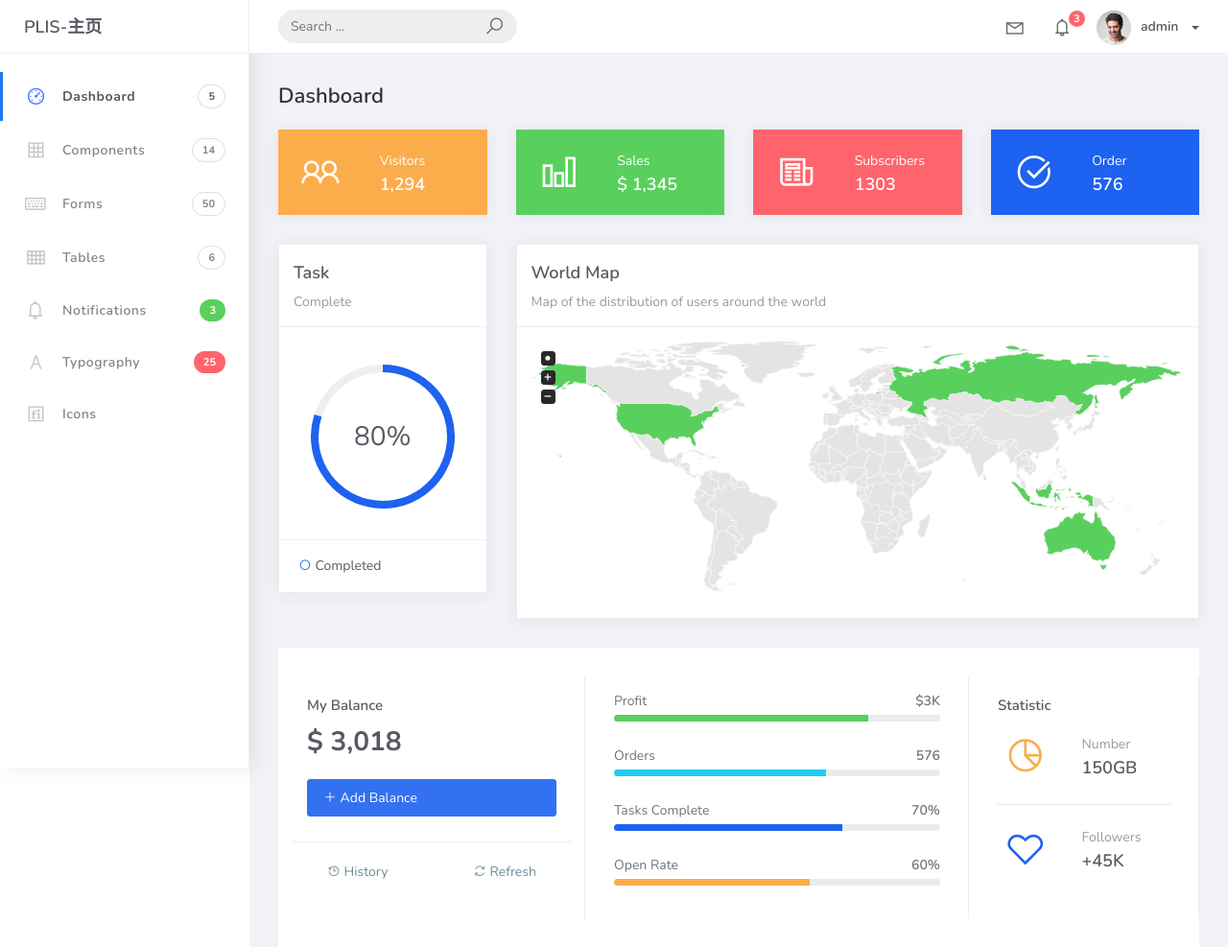
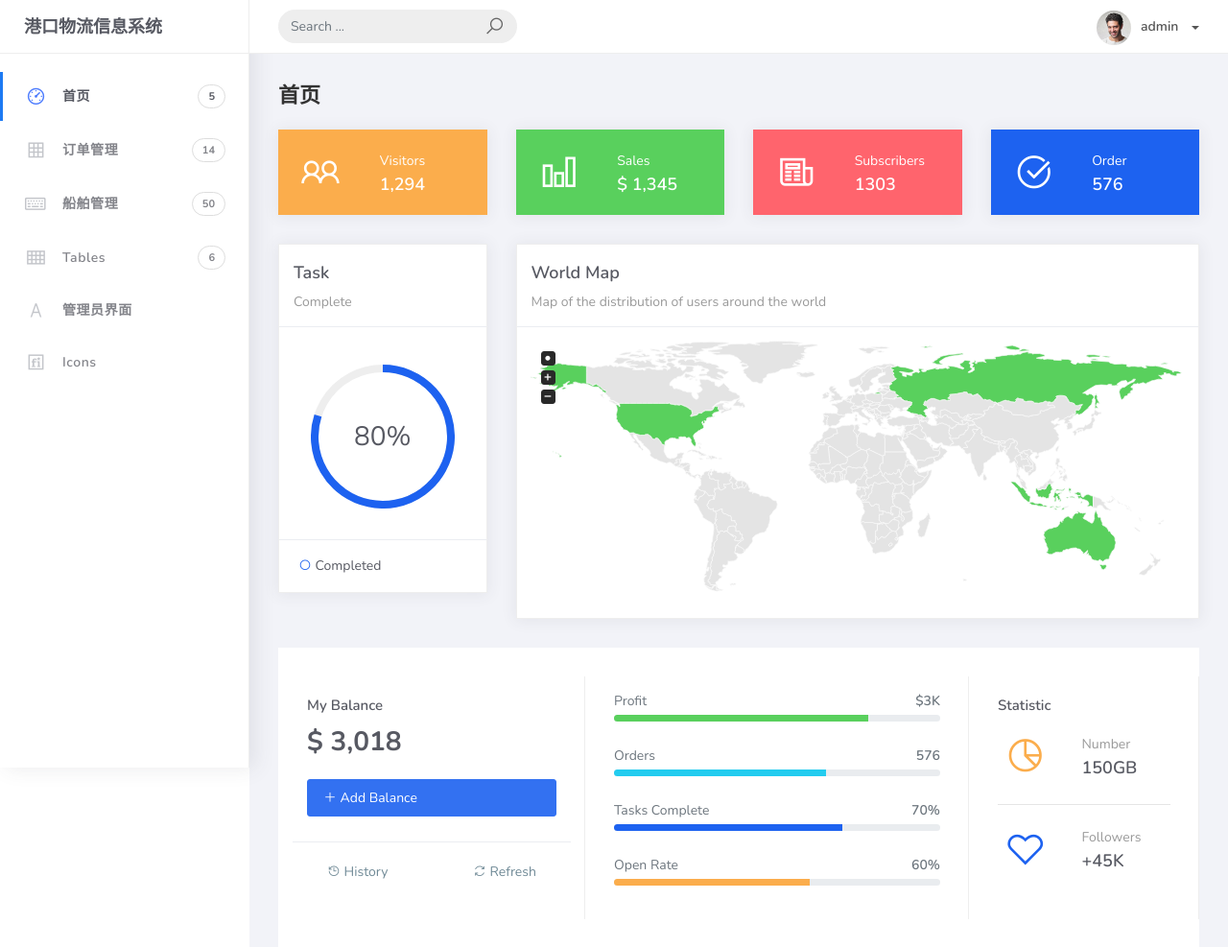
Before and after one commit to jiangxianshen/LogisticsIS, a Django app: page / in a window 1280 px wide. Shown: the top 987 px of the page at 96% size. Run offline with Django 3.2, Linux system fonts and the light colour scheme; a user stored in the database is signed in; some libraries are stand-ins or nearby versions.

Commit message:
主页再修改，加入忘记密码

```diff
--- a/login/templates/index.html
+++ b/login/templates/index.html
@@ -3,7 +3,7 @@
 <html>
 <head>
 	<meta http-equiv="X-UA-Compatible" content="IE=edge,chrome=1" />
-	<title>港口物流管理信息系统-主页</title>
+	<title>PLIS-主页</title>
 	<meta content='width=device-width, initial-scale=1.0, maximum-scale=1.0, user-scalable=0, shrink-to-fit=no' name='viewport' />
 	<link rel="stylesheet" href="{% static 'assets/css/bootstrap.min.css'%}">
 	<link rel="stylesheet" href="https://fonts.googleapis.com/css?family=Nunito:200,200i,300,300i,400,400i,600,600i,700,700i,800,800i,900,900i">
@@ -15,7 +15,7 @@
 		<div class="main-header">
 			<div class="logo-header">
 				<a href="index.html" class="logo">
-					PLIS-主页
+					港口物流信息系统
 				</a>
 				<button class="navbar-toggler sidenav-toggler ml-auto" type="button" data-toggle="collapse" data-target="collapse" aria-controls="sidebar" aria-expanded="false" aria-label="Toggle navigation">
 					<span class="navbar-toggler-icon"></span>
@@ -36,73 +36,6 @@
 						</div>
 					</form>
 					<ul class="navbar-nav topbar-nav ml-md-auto align-items-center">
-						<li class="nav-item dropdown hidden-caret">
-							<a class="nav-link dropdown-toggle" href="#" id="navbarDropdown" role="button" data-toggle="dropdown" aria-haspopup="true" aria-expanded="false">
-								<i class="la la-envelope"></i>
-							</a>
-							<div class="dropdown-menu" aria-labelledby="navbarDropdown">
-								<a class="dropdown-item" href="#">Action</a>
-								<a class="dropdown-item" href="#">Another action</a>
-								<div class="dropdown-divider"></div>
-								<a class="dropdown-item" href="#">Something else here</a>
-							</div>
-						</li>
-						<li class="nav-item dropdown hidden-caret">
-							<a class="nav-link dropdown-toggle" href="#" id="navbarDropdown" role="button" data-toggle="dropdown" aria-haspopup="true" aria-expanded="false">
-								<i class="la la-bell"></i>
-								<span class="notification">3</span>
-							</a>
-							<ul class="dropdown-menu notif-box" aria-labelledby="navbarDropdown">
-								<li>
-									<div class="dropdown-title">You have 4 new notification</div>
-								</li>
-								<li>
-									<div class="notif-center">
-										<a href="#">
-											<div class="notif-icon notif-primary"> <i class="la la-user-plus"></i> </div>
-											<div class="notif-content">
-												<span class="block">
-													New user registered
-												</span>
-												<span class="time">5 minutes ago</span>
-											</div>
-										</a>
-										<a href="#">
-											<div class="notif-icon notif-success"> <i class="la la-comment"></i> </div>
-											<div class="notif-content">
-												<span class="block">
-													Rahmad commented on Admin
-												</span>
-												<span class="time">12 minutes ago</span>
-											</div>
-										</a>
-										<a href="#">
-											<div class="notif-img">
-												<img src="{% static 'assets/img/profile2.jpg'%}" alt="Img Profile">
-											</div>
-											<div class="notif-content">
-												<span class="block">
-													Reza send messages to you
-												</span>
-												<span class="time">12 minutes ago</span>
-											</div>
-										</a>
-										<a href="#">
-											<div class="notif-icon notif-danger"> <i class="la la-heart"></i> </div>
-											<div class="notif-content">
-												<span class="block">
-													Farrah liked Admin
-												</span>
-												<span class="time">17 minutes ago</span>
-											</div>
-										</a>
-									</div>
-								</li>
-								<li>
-									<a class="see-all" href="javascript:void(0);"> <strong>See all notifications</strong> <i class="la la-angle-right"></i> </a>
-								</li>
-							</ul>
-						</li>
 						<li class="nav-item dropdown">
 							<a class="dropdown-toggle profile-pic" data-toggle="dropdown" href="#" aria-expanded="false"> <img src="{% static 'assets/img/profile.jpg'%}" alt="user-img" width="36" class="img-circle"><span >{{ user.username }}</span></span> </a>
 							<ul class="dropdown-menu dropdown-user">
@@ -111,17 +44,15 @@
 										<div class="u-img"><img src="{% static 'assets/img/profile.jpg'%}" alt="user"></div>
 										<div class="u-text">
 											<h4>{{ user.username }}</h4>
-											<p class="text-muted">{{ user.email }}</p><a href="profile.html" class="btn btn-rounded btn-danger btn-sm">View Profile</a></div>
+											<p class="text-muted">{{ user.email }}</p><a href="profile.html" class="btn btn-rounded btn-danger btn-sm">查看个人信息</a></div>
 										</div>
 									</li>
 									<div class="dropdown-divider"></div>
-									<a class="dropdown-item" href="#"><i class="ti-user"></i> My Profile</a>
-									<a class="dropdown-item" href="#"></i> My Balance</a>
-									<a class="dropdown-item" href="#"><i class="ti-email"></i> Inbox</a>
+									<a class="dropdown-item" href="#"><i class="ti-user"></i>我的信息</a>
 									<div class="dropdown-divider"></div>
-									<a class="dropdown-item" href="#"><i class="ti-settings"></i> Account Setting</a>
+									<a class="dropdown-item" href="#"><i class="ti-settings"></i> 账户设置</a>
 									<div class="dropdown-divider"></div>
-									<a class="dropdown-item" href="{% url 'logout' %}"><i class="fa fa-power-off"></i> Logout</a>
+									<a class="dropdown-item" href="{% url 'logout' %}"><i class="fa fa-power-off"></i> 登出</a>
 								</ul>
 								<!-- /.dropdown-user -->
 							</li>
@@ -133,23 +64,23 @@
 				<div class="scrollbar-inner sidebar-wrapper">
 					<ul class="nav">
 						<li class="nav-item active">
-							<a href="index.html">
+							<a href="">
 								<i class="la la-dashboard"></i>
-								<p>Dashboard</p>
+								<p>首页</p>
 								<span class="badge badge-count">5</span>
 							</a>
 						</li>
 						<li class="nav-item">
 							<a href="components.html">
 								<i class="la la-table"></i>
-								<p>Components</p>
+								<p>订单管理</p>
 								<span class="badge badge-count">14</span>
 							</a>
 						</li>
 						<li class="nav-item">
 							<a href="forms.html">
 								<i class="la la-keyboard-o"></i>
-								<p>Forms</p>
+								<p>船舶管理</p>
 								<span class="badge badge-count">50</span>
 							</a>
 						</li>
@@ -161,17 +92,9 @@
 							</a>
 						</li>
 						<li class="nav-item">
-							<a href="notifications.html">
-								<i class="la la-bell"></i>
-								<p>Notifications</p>
-								<span class="badge badge-success">3</span>
-							</a>
-						</li>
-						<li class="nav-item">
-							<a href="typography.html">
+							<a href="admin">
 								<i class="la la-font"></i>
-								<p>Typography</p>
-								<span class="badge badge-danger">25</span>
+								<p>管理员界面</p>
 							</a>
 						</li>
 						<li class="nav-item">
@@ -186,7 +109,7 @@
 			<div class="main-panel">
 				<div class="content">
 					<div class="container-fluid">
-						<h4 class="page-title">Dashboard</h4>
+						<h4 class="page-title">首页</h4>
 						<div class="row">
 							<div class="col-md-3">
 								<div class="card card-stats card-warning">
```
Also changed, not shown: login/templates/forgot.html (+5 -19 lines), db.sqlite3.
